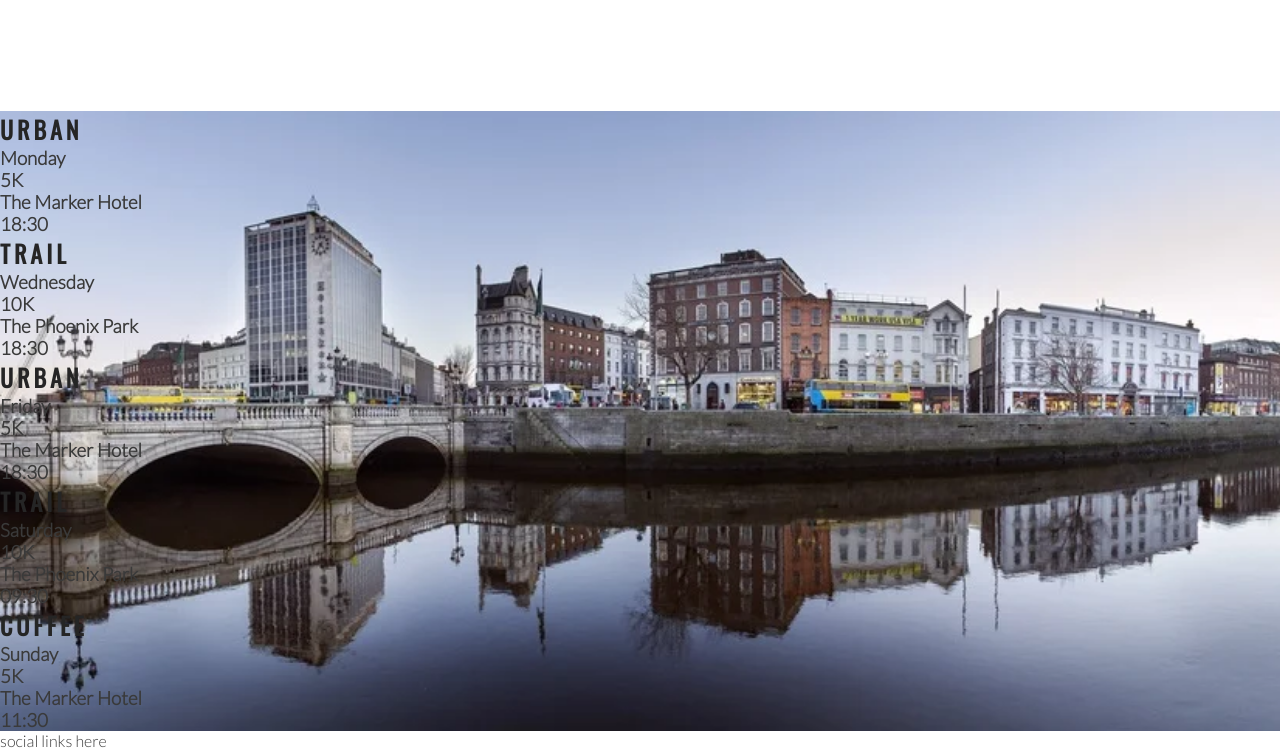
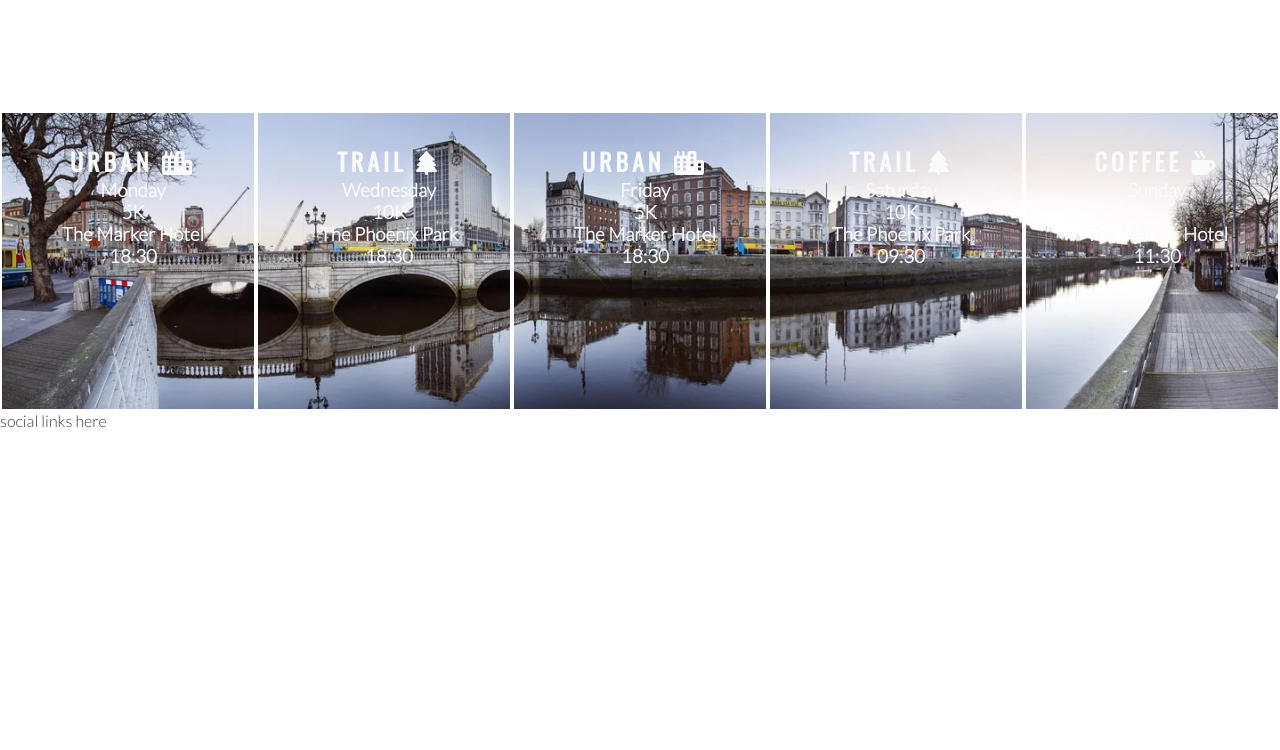
Before and after one commit to Mcdaid101/love-runnning, a plain HTML site: page index.html in a window 1280 px wide. Shown: the part 1184-1934 px from the top of the page. After the commit the page ends 1614 px from the top, so only its background shows below. Drawn offline with nearby package versions, Linux system fonts and the light colour scheme.

Commit message:
Styles panels and add icons

```diff
--- a/assets/css/style.css
+++ b/assets/css/style.css
@@ -185,3 +185,19 @@ hr {
     width: 100%;
     overflow: hidden;
 }
+
+#times div {
+    color: #fafafa;
+    background-color: rgba(0, 0, 0, 0);
+    width: 20%;
+    height: 300px;
+    float: left;
+    padding: 30px 0 0 10px;
+    text-align: center;
+    border: 2px solid white;
+    box-sizing: border-box;
+}
+
+#times h2 {
+    color: #fafafa;
+}
--- a/index.html
+++ b/index.html
@@ -94,7 +94,7 @@
 
     <section id="times">
         <div>
-        <h2>Urban</h2>
+        <h2>Urban <i class="fas fa-city"></i></h2>
         <h3>Monday</h3>
         <h3>5K</h3>
         <h3>The Marker Hotel</h3>
@@ -102,7 +102,7 @@
         </div>
 
         <div>
-            <h2>Trail</h2>
+            <h2>Trail <i class="fas fa-tree"></i></h2>
             <h3>Wednesday</h3>
             <h3>10K</h3>
             <h3>The Phoenix Park</h3>
@@ -110,7 +110,7 @@
         </div>
 
         <div>
-            <h2>Urban</h2>
+            <h2>Urban <i class="fas fa-city"></i></h2>
             <h3>Friday</h3>
             <h3>5K</h3>
             <h3>The Marker Hotel</h3>
@@ -118,7 +118,7 @@
         </div>
 
         <div>
-            <h2>Trail</h2>
+            <h2>Trail <i class="fas fa-tree"></i></h2>
             <h3>Saturday</h3>
             <h3>10K</h3>
             <h3>The Phoenix Park</h3>
@@ -126,7 +126,7 @@
         </div>
 
         <div>
-            <h2>Coffee</h2>
+            <h2>Coffee <i class="fas fa-mug-hot"></i></h2>
             <h3>Sunday</h3>
             <h3>5K</h3>
             <h3>The Marker Hotel</h3>
```
